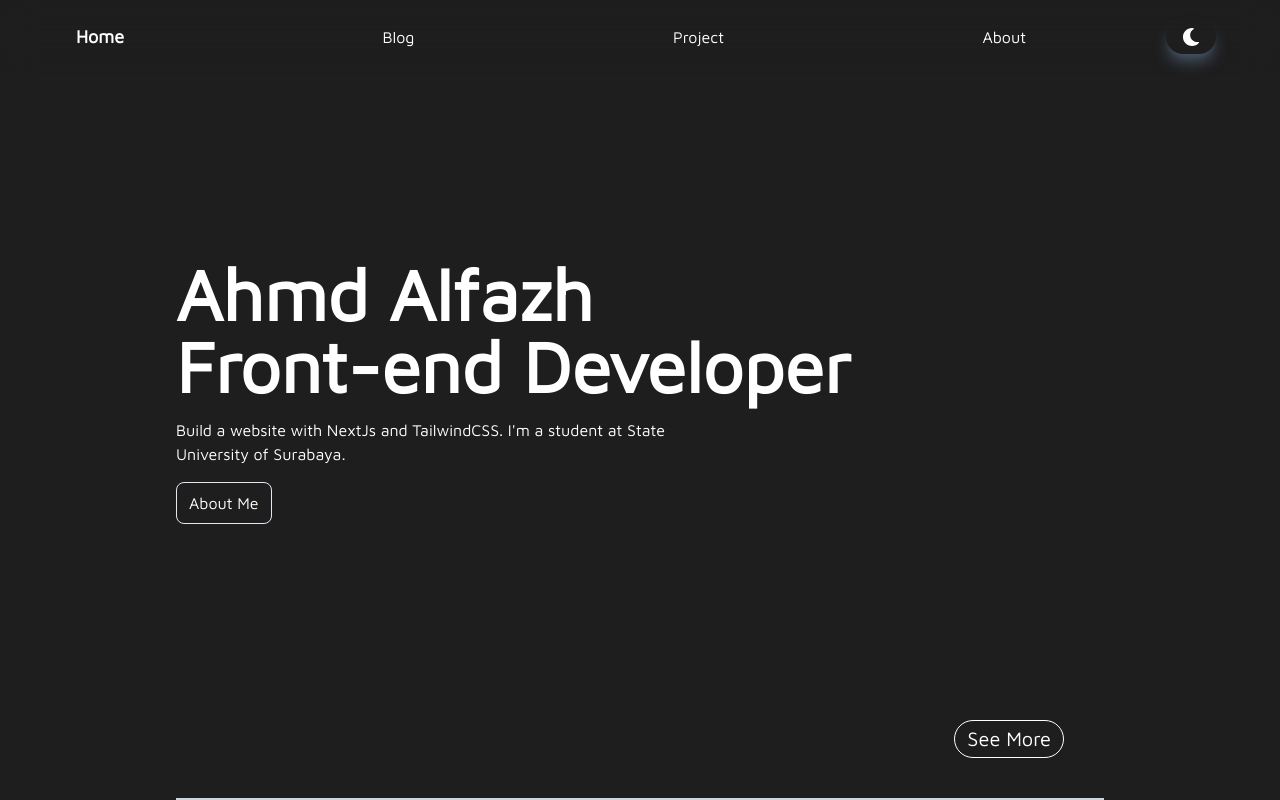
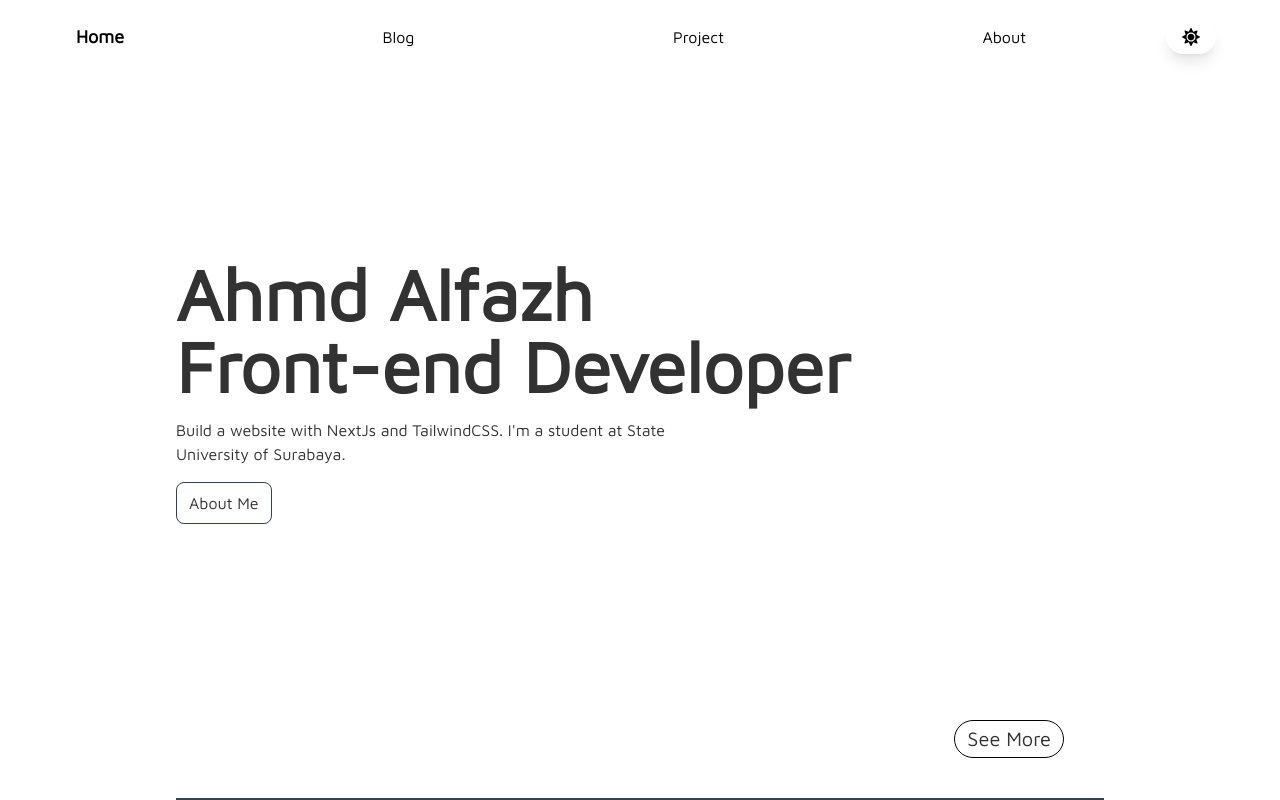
Before and after one commit to alfazh123/Alfazh, a Next.js app: page / in a window 1280 px wide. Shown: the top 800 px of the page. Built offline with nearby package versions, Linux system fonts and the light colour scheme.

Commit message:
fix: theme-button using next theme

```diff
--- a/app/components/theme-button.tsx
+++ b/app/components/theme-button.tsx
@@ -2,37 +2,31 @@
 
 import { FaMoon, FaSun } from "react-icons/fa";
 import { useState, useEffect } from "react";
+import { useTheme } from "next-themes";
 
 export default function ThemeButton() {
-    const [theme, setTheme] = useState(true);
-
-    useEffect(() => {
-        const tema = localStorage.getItem("tema");
-        if (tema === "dark") {
-            setTheme(false);
-        }
-    }, []);
-
-    useEffect(() => {
-        if (theme) {
-            document.documentElement.classList.add("dark");
-            localStorage.setItem("tema", "dark");
-        } else {
-            document.documentElement.classList.remove("dark");
-            localStorage.setItem("tema", "light");
-        }
-    }, [theme]);
+    const { setTheme } = useTheme();
 
     return (
+        <div>
             <button
-            onClick={() => setTheme(!theme)}
-            className="group transition-all ease-in-out duration-300 px-4 py-2 shadow-lg dark:shadow-lg dark:shadow-slate600 rounded-full"
+                onClick={() => setTheme("light")}
+                className="group transition-all ease-in-out duration-300 px-4 py-2 shadow-lg dark:shadow-lg dark:shadow-slate600 rounded-full dark:block hidden"
                 name="theme-button"
                 type="button"
                 title="Change theme"
             >
-            <FaMoon className="md:text-lg text-sm dark:block hidden" />
-            <FaSun className="md:text-lg text-sm dark:hidden block" />
+                <FaMoon className="md:text-lg text-sm" />
             </button>
+            <button
+                onClick={() => setTheme("dark")}
+                className="group transition-all ease-in-out duration-300 px-4 py-2 shadow-lg dark:shadow-lg dark:shadow-slate600 rounded-full dark:hidden block"
+                name="theme-button"
+                type="button"
+                title="Change theme"
+            >
+                <FaSun className="md:text-lg text-sm" />
+            </button>
+        </div>
     );
 }
--- /dev/null
+++ b/app/components/theme-provider.tsx
@@ -0,0 +1,9 @@
+"use client";
+
+import * as React from "react";
+import { ThemeProvider as NextThemesProvider } from "next-themes";
+import { type ThemeProviderProps } from "next-themes/dist/types";
+
+export function ThemeProvider({ children, ...props }: ThemeProviderProps) {
+    return <NextThemesProvider {...props}>{children}</NextThemesProvider>;
+}
--- a/app/layout.tsx
+++ b/app/layout.tsx
@@ -3,6 +3,7 @@ import { Viewport } from "next";
 
 import { Maven_Pro } from "next/font/google";
 import "./globals.css";
+import { ThemeProvider } from "./components/theme-provider";
 
 import Navbar from "@/app/components/navbar";
 import Footer from "@/app/components/footer";
@@ -41,11 +42,18 @@ export default function RootLayout({
                 style={{ backgroundImage: "url(/bg.svg)" }}
                 className={`transition-all bg-opacity-100 ease-linear duration-300 ${mavenPro.className} bg-fixed bg-no-repeat bg-right bg-opacity-10`}
             >
-                <Navbar />
-                <main className="pb-20 mx-auto lg:w-3/4 md:w-5/6 w-11/12 justify-center items-center min-h-screen">
-                    {children}
-                </main>
-                <Footer />
+                <ThemeProvider
+                    attribute="class"
+                    defaultTheme="system"
+                    enableSystem
+                    disableTransitionOnChange
+                >
+                    <Navbar />
+                    <main className="pb-20 mx-auto lg:w-3/4 md:w-5/6 w-11/12 justify-center items-center min-h-screen">
+                        {children}
+                    </main>
+                    <Footer />
+                </ThemeProvider>
             </body>
         </html>
     );
--- a/package.json
+++ b/package.json
@@ -13,9 +13,12 @@
     "@mdx-js/react": "^3.0.1",
     "@next/mdx": "^14.2.1",
     "@types/mdx": "^2.0.13",
+    "esbuild": "^0.20.2",
     "gray-matter": "^4.0.3",
+    "mdx-bundler": "^10.0.2",
     "next": "14.2.1",
     "next-mdx-remote": "^4.4.1",
+    "next-themes": "^0.3.0",
     "react": "^18",
     "react-dom": "^18",
     "react-icons": "^5.0.1",
```
Also changed, not shown: 1 other file (tests, documents, lock files or other folders). Lines whose indentation alone changed are shown as unchanged.
